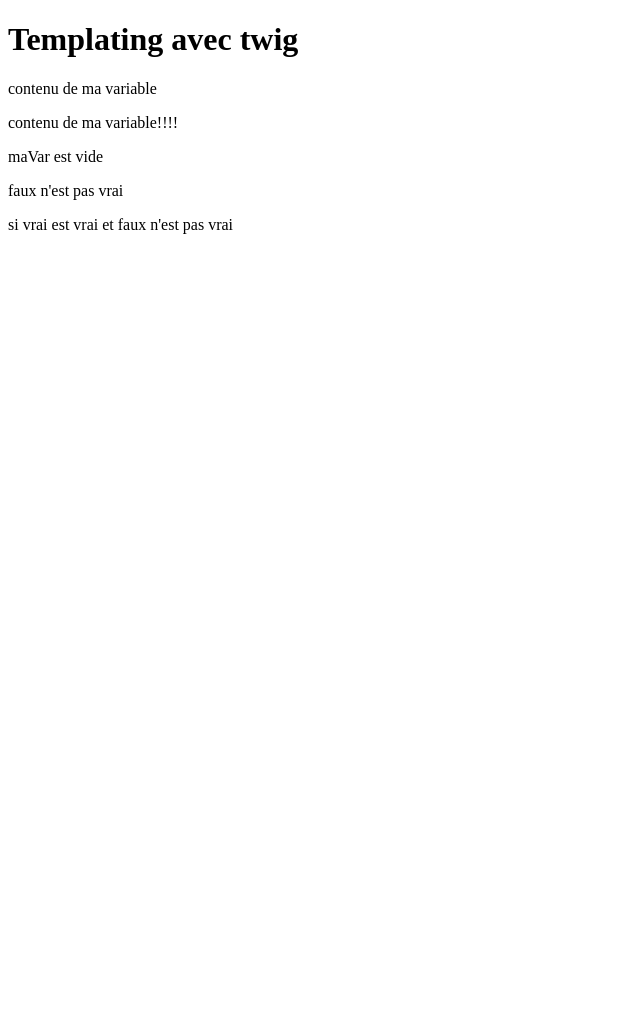
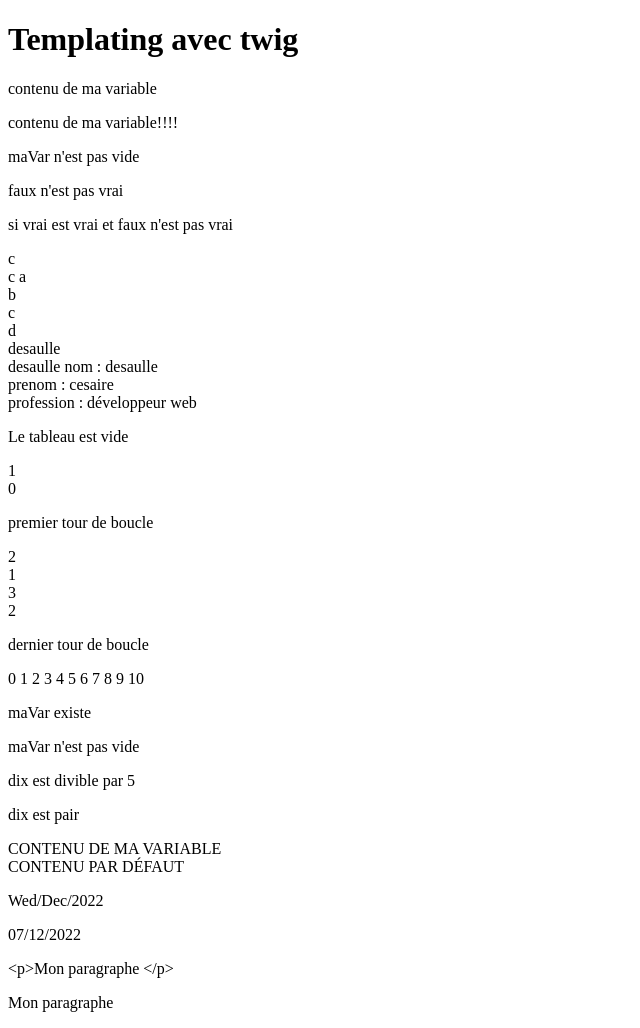
Before and after one commit to cezevogue/symfony_intro, a Symfony app: template templates/home/templating.html.twig in a window 1280 px wide. Shown: the whole page, without its empty margins (0-640 px from the left). Before the commit the page ends 234 px from the top, so only its background shows below. Run offline with Twig, Linux system fonts and the light colour scheme; the template is opened without the code that fills it, so the values that code supplies are empty; some libraries are stand-ins or nearby versions.

Commit message:
premier commit

```diff
--- a/src/Controller/HomeController.php
+++ b/src/Controller/HomeController.php
@@ -23,7 +23,7 @@ class HomeController extends AbstractController
 
 
                 return $this->render('home/templating.html.twig', [
-
+                  'demain'=>new \DateTime('+1day')
                 ]);
             }
 
--- a/templates/home/templating.html.twig
+++ b/templates/home/templating.html.twig
@@ -6,7 +6,7 @@
 {#  surcharge du bloc body de base.html.twig ( réécriture complète)  #}
 {% block body %}
     {#  {{ }}  , on parle d'interpolation, c'est une directive d'affichage de twig . On la retrouvera nommée de même en double moustache ou mustache.
-      Pour les directives fonctionnelles on utilise {%  %}#}
+      Pour les directives fonctionnelles on utilise {%  %} #}
     <h1>Templating avec twig</h1>
 
     {# création d'une variable #}
@@ -16,20 +16,20 @@
     <p>{{ maVar }}</p>
 
     {# la concaténation avec ~  #}
-   <p>{{  maVar ~'!!!!'  }}</p>
+    <p>{{ maVar ~'!!!!' }}</p>
 
     {# structure conditionnelles  #}
 
-   {% if mavar != '' %}
+    {% if maVar != '' %}
         <p>maVar n'est pas vide</p>
 
-      {%  else   %}
+    {% else %}
 
         <p>maVar est vide</p>
     {% endif %}
 
-   {%  set vrai= true   %}
-   {%  set faux = false   %}
+    {% set vrai= true %}
+    {% set faux = false %}
 
     {# not en toute lettre: if(!faux)  #}
     {% if not faux %}
@@ -42,10 +42,116 @@
     {% endif %}
 
     {# tableau auto-indexé  #}
+    {% set tableau=['a', 'b', 'c','d'] %}
+
+    {# pour accéder à un élément du tableau  #}
+    {{ tableau[2] }}
+    {# ou aussi:  #}
+    <br>
+    {{ tableau.2 }}
+
+    {# boucle foreach   #}
+    {% for lettre in tableau %}
+        {{ lettre }} <br>
+
+    {% endfor %}
+
+    {# tableau associatif  #}
+
+    {% set assoc= { nom: 'desaulle', prenom: 'cesaire', profession: 'développeur web' } %}
+
+    {# pour lire une entrée du tableau  #}
+    {{ assoc.nom }}
+    {# ou aussi  #} <br>
+    {{ assoc['nom'] }}
+
+    {# boucle foreach  key=>value  #}
+    {% for key, value in assoc %}
+        {{ key }} : {{ value }} <br>
+    {% endfor %}
+
+    {% set vide=[] %}
+
+    {# si le tableau est vide il passe dans le else  #}
+    {% for element in vide %}
+        {{ element }}
+
+    {% else %}
+        <p>Le tableau est vide</p>
+
+    {% endfor %}
+
+    {# loop existe dans toutes les boucles, il informe sur l'état de la boucle  #}
+    {% for value in assoc %}
+        {{ loop.index }} <br> {#  compteur à partir de 1  #}
+        {{ loop.index0 }} <br> {# compteur à partir de 0  #}
+        {% if loop.first %}
+            <p>premier tour de boucle</p>
+        {% endif %}
+
+        {% if loop.last %}
+            <p>dernier tour de boucle</p>
+        {% endif %}
+
+    {% endfor %}
+
+    {# boucle for de php  #}
+    {% for i in 0..10 %}
+        {{ i }}
+    {% endfor %}
+
+    {# is et is not  #}
+
+    {# isset()  #}
+    {% if maVar is defined %}
+        <p>maVar existe</p>
+    {% endif %}
+
+    {# !empty()  #}
+
+    {% if maVar is not empty %}
+        <p>maVar n'est pas vide</p>
+    {% endif %}
+
+    {% set dix=10 %}
+
+    {% if dix is divisible by(5) %}
+        <p>dix est divible par 5</p>
+    {% endif %}
+
+    {% if dix is even %}
+        <p>dix est pair</p>
+    {% endif %}
+
+    {% if dix is odd %}
+        <p>dix est impair</p>
+    {% endif %}
+
+    {# les filtres avec | (pipe)  #}
+
+    {# strToUpper() pour convertir en Majuscule,  lower pour les minuscules  #}
+    {{ maVar | upper }}
+
+    {% set var='' %}
+    <br>
+    {{ var| default('contenu par défaut') | upper }}
 
 
+    <p>{{ '2022-12-07' | date('D/M/Y') }}</p>
 
+    <p>{{ demain.format('d/m/Y') }}</p>
+    <p>{{ demain | date('d/m/Y') }}</p>
 
+    {% set paragraphe='<p>Mon paragraphe </p>' %}
+    {{ paragraphe }}
+  {# permet d'interpréter l'html  #}
+    {{ paragraphe|raw }}
+
+    {# equivalence de require_once ou include  #}
+{#   {%  include 'home/index.html.twig'   %}#}
+
+    {# var_dump()  #}
+    {{ dump(maVar) }}
 {% endblock %}
 
 {% block title %}
```
Lines whose indentation alone changed are shown as unchanged.
